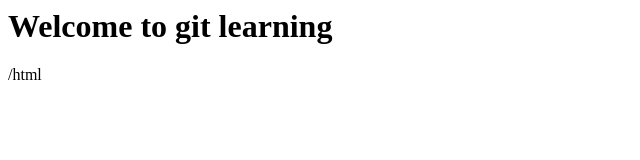
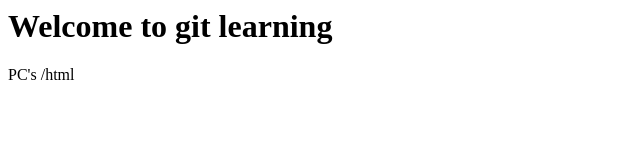
Before and after one commit to PrasadRaju19/TestRepo, a plain HTML site: page index.html in a window 1280 px wide. Shown: the full height of the page, 0-640 px from the left. Drawn offline with Linux system fonts and the light colour scheme.

Commit message:
Updated the index.html

```diff
--- a/index.html
+++ b/index.html
@@ -1,5 +1,5 @@
 <html>
 <h1>Welcome to git learning</h1>
 <title>10% discount on mobiles/laptops</title>
-<body></body>
+<body>PC's</body>
 /html
```
